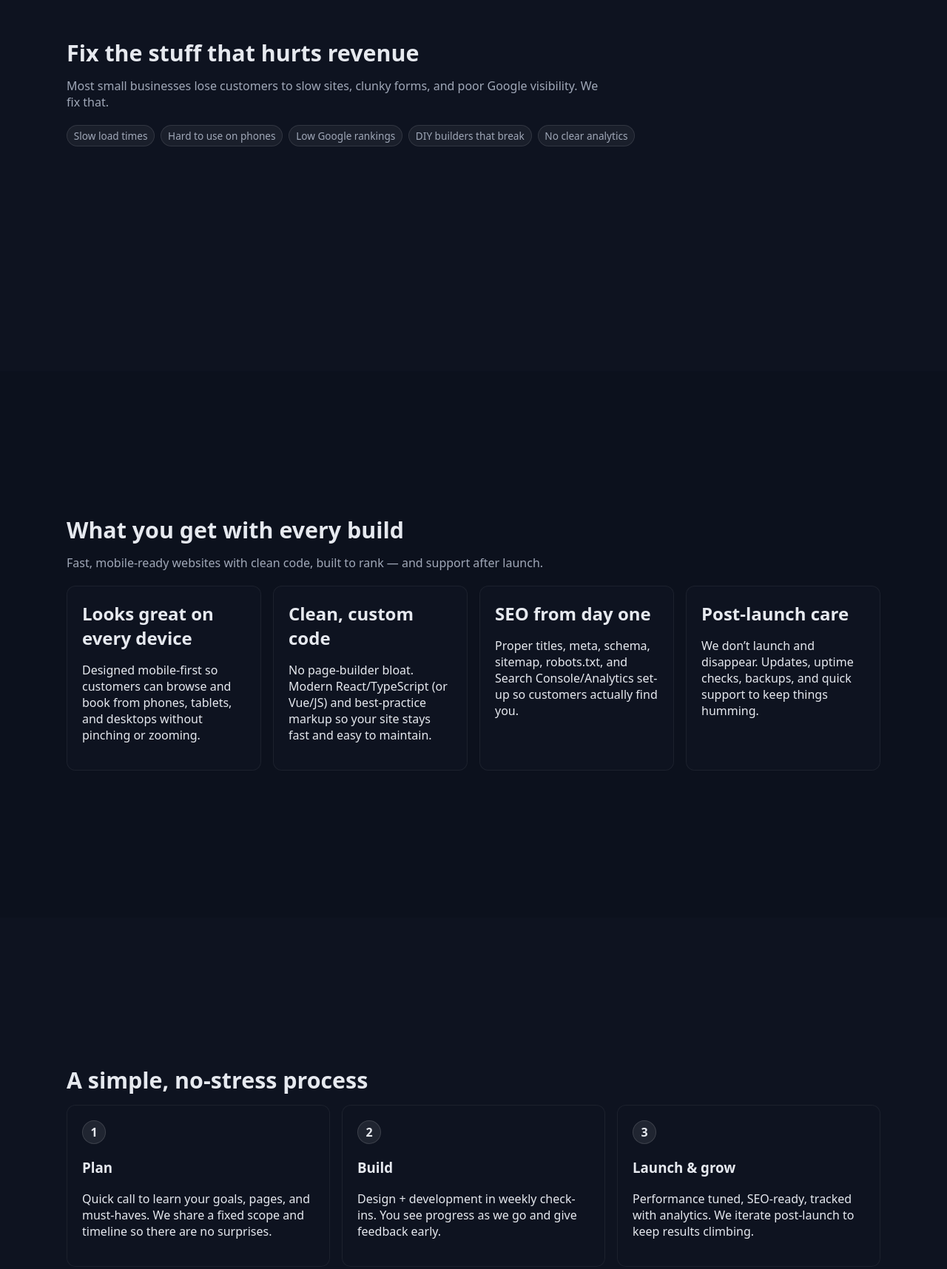
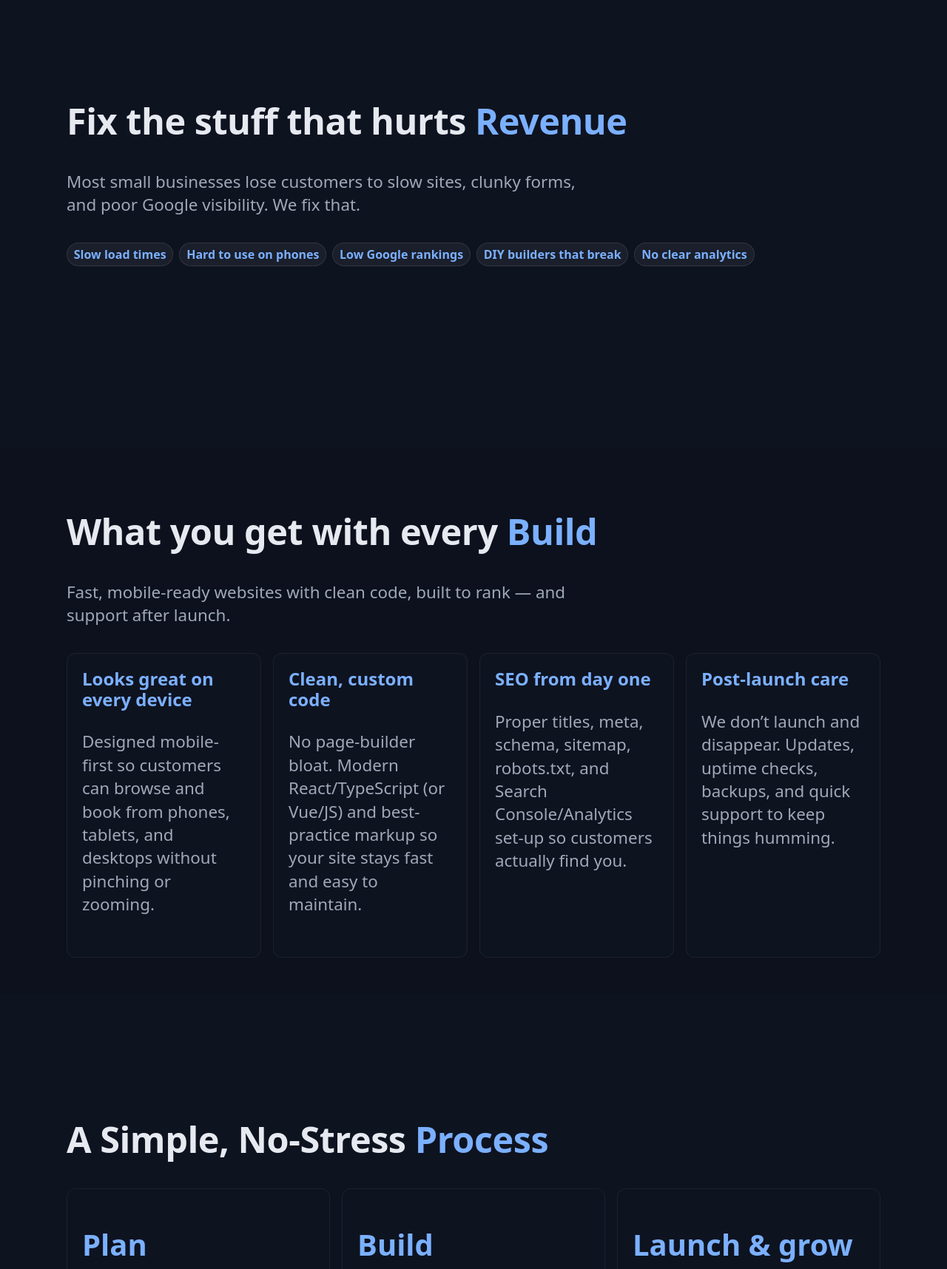
Before and after one commit to Severns-Michael/frontline-Web---Software, a React (Vite) app: page / in a window 1280 px wide. Shown: the part 1084-2800 px from the top of the page at 74% size. Built offline with nearby package versions, Linux system fonts and the light colour scheme.

Commit message:
home page css

```diff
--- a/src/components/Header/Header.module.css
+++ b/src/components/Header/Header.module.css
@@ -12,6 +12,8 @@
   background: rgba(11,15,26,.86);
   box-shadow: 0 6px 20px rgba(0,0,0,.35);
 }
+
+
 .row{
   position: relative;
   display: flex;
@@ -24,7 +26,9 @@
   font-weight: 800;
   letter-spacing: .4px;
   text-decoration: none;
-  color: inherit;
+  color:--brand;
+  font-size: 1.25rem;
+  font-family: cursive, 'Trebuchet MS';
   white-space: nowrap;
 }
 
--- a/src/components/Header/Header.tsx
+++ b/src/components/Header/Header.tsx
@@ -31,10 +31,9 @@ export default function Header() {
 
   return (
     <header ref={headerRef} className={`${styles.header} ${scrolled ? styles.scrolled : ''}`} role="banner">
-      <a href="#main" className={styles.skip}>Skip to content</a>
       <div className="container">
         <div className={styles.row}>
-          <Link to="/" className={styles.logo} onClick={() => setOpen(false)}>
+          <Link to="/" className={styles.logo } onClick={() => setOpen(false)}>
             Frontline Web &amp; Software
           </Link>
 
--- a/src/pages/Home/Home.module.css
+++ b/src/pages/Home/Home.module.css
@@ -16,7 +16,14 @@
 @media (max-width: 900px) { .heroGrid { grid-template-columns: 1fr; } }
 
 .heroCopy h1 { margin: 0 0 .5rem; }
-.sub { color: var(--muted); max-width: 720px; margin: .75rem 0 1.25rem; }
+
+.sub { color: var(--muted); max-width: 720px; margin: 1.75rem 0 2.25rem;
+  font-size: clamp(1.4rem, 1rem + .4vw, 1.25rem);
+  line-height: 1.4;
+
+}
+.h1 { font-size:clamp(2.25rem,1.6rem + 1.8vw,3.25rem); line-height:1.05; text-wrap:balance; letter-spacing:-0.01em; }
+
 
 .badge {
   display: inline-block;
@@ -25,6 +32,7 @@
   border-radius: 999px;
   background: rgba(255,255,255,.06);
   border: 1px solid rgba(255,255,255,.12);
+  color: rgba(106,166,255,.6);
   margin-bottom: 1rem;
 }
 .ctaRow { display: inline-flex; gap: .9rem; align-items: center; flex-wrap: wrap; }
@@ -85,7 +93,10 @@
 .bandDark { background: #0c111d; }
 
 .h2 { font-size: clamp(1.4rem, 1.1rem + 1vw, 2rem); margin: 0 0 1rem; }
-.lead { color: var(--muted); max-width: 720px; margin: 0 0 1.25rem; }
+.lead { color: var(--muted); max-width: 720px; margin: 0 0 1.25rem;
+  font-size: clamp(1.2rem, 1rem + .2vw, 1.1rem);
+  line-height: 1.4;
+}
 
 /* Services / values */
 .values { padding: 2.5rem 0; }
@@ -123,13 +134,15 @@
 .miniProof{
   list-style:none; padding:0; margin:0 0 .75rem;
   display:flex; gap:.5rem; flex-wrap:wrap;
-  color:var(--muted);
+  color:var(--brand);
+
 }
 .miniProof li{
   padding:.25rem .55rem; border-radius:999px;
   background:rgba(255,255,255,.05);
   border:1px solid rgba(255,255,255,.10);
-  font-size:.85rem;
+  font-size:1.0rem;
+  font-weight:600;
 }
 
 /* price pill + popular ribbon (works with your existing .card/.popular) */
@@ -176,12 +189,6 @@
   display: grid;
   grid-template-columns: repeat(auto-fit, minmax(260px,1fr));
   gap: 1rem;
-}
-.thumb {
-  width: 100%; height: 140px; object-fit: cover;
-  border-radius: var(--radius);
-  border: 1px solid rgba(255,255,255,.08);
-  margin-bottom: .5rem;
 }
 
 /* Pricing */
@@ -240,25 +247,29 @@
 }
 .button:hover{ transform: translateY(-1px); text-decoration:none; }
 .secondaryCta{
-  padding:.85rem 1.1rem; border-radius:999px; border:1px solid var(--border-strong);
-  background: color-mix(in oklab, var(--surface), transparent 60%);
+  padding:.85rem 1.rem; border-radius:999px; border:1px solid var(--border-strong);
+  background: color-mix(in oklab, var(--surface), transparent 60%);margin-top: 5px;
 }
 
 .card{
   background: linear-gradient(180deg, rgba(255,255,255,.04), rgba(255,255,255,.02));
-  border:1px solid var(--border); border-radius:var(--radius); padding:1.25rem;
-  transition: transform .12s ease, box-shadow .12s ease, border-color .12s ease;
-  will-change: transform;
+  border:1px solid color-mix(in oklab,#fff,transparent 90%); border-radius:var(--radius);
+  padding:1.25rem; transition:transform .12s ease, box-shadow .12s ease, border-color .12s ease;
+  will-change: transform; isolation:isolate;
 }
-.card:hover{ transform: translateY(-2px); box-shadow: 0 10px 26px rgba(0,0,0,.18); border-color: var(--border-strong); }
-.card:active{ transform: translateY(0); box-shadow:none; }
-.cardHead h3{ margin:0 0 .35rem; font-size:var(--step-1); }
+.card:hover{ transform: translateY(-2px); box-shadow: 0 10px 26px rgba(0,0,0,.18);
+  border-color: color-mix(in oklab,#fff,transparent 80%); }
+.card:active{ transform:none; box-shadow:none; }
+.cardHead h3{ margin:0 0 .35rem; }
 
 .thumb{
-  width:100%; aspect-ratio: 16/10; object-fit:cover; border-radius:12px;
-  border:1px solid var(--border);
+  width:100%; aspect-ratio:16/10; object-fit:cover;
+  border-radius:12px; border:1px solid color-mix(in oklab,#fff,transparent 90%);
   box-shadow: 0 8px 20px rgba(0,0,0,.22);
+  transition: object-position .7s ease;
+  object-position: center top;
 }
+.card:hover .thumb{ object-position: center bottom; }
 
 .faq details{ border:1px solid var(--border); border-radius:12px; padding:.9rem 1rem; background: var(--surface); }
 .faq summary{ cursor:pointer; font-weight:700; list-style:none; }
--- a/src/pages/Home/Home.tsx
+++ b/src/pages/Home/Home.tsx
@@ -21,7 +21,8 @@ export default function Home() {
                   <div className={styles.badge}>Based in USA</div>
                 </div>
 
-                <h1>Custom-Coded Websites & Software for Small Businesses</h1>
+                <h1>Custom-Coded Websites & Software for </h1>
+                <h1 className={`accent`}> Small Businesses</h1>
                 <p className={styles.sub}>
                   Transform your business with custom websites and lightweight web apps.
                   Performance, accessibility, and SEO baked in — no page builders, no bloat.
@@ -58,8 +59,9 @@ export default function Home() {
         {/* PROBLEMS WE SOLVE */}
 <section id="problems" className={`${styles.bandSoft} vh snap anchor`} aria-labelledby="problems-title">
   <div className="container">
-    <h2 id="problems-title" className={styles.h2}>Fix the stuff that hurts revenue</h2>
-    <p className={styles.lead}>Most small businesses lose customers to slow sites, clunky forms, and poor Google visibility. We fix that.</p>
+    <h1 id="problems-title" className={`${styles.h1}`}>Fix the stuff that hurts<span className={`${styles.h1} accent`}> Revenue</span></h1>
+
+    <p className={styles.sub}>Most small businesses lose customers to slow sites, clunky forms, and poor Google visibility. We fix that.</p>
 
     <ul className={styles.miniProof} role="list">
       <li>Slow load times</li>
@@ -74,28 +76,28 @@ export default function Home() {
 {/* WHAT YOU GET */}
 <section id="capabilities" className={`${styles.bandDark}  vh snap anchor`} aria-labelledby="capabilities-title">
   <div className="container">
-    <h2 id="capabilities-title" className={styles.h2}>What you get with every build</h2>
-    <p className={styles.lead}>Fast, mobile-ready websites with clean code, built to rank — and support after launch.</p>
+    <h2 id="capabilities-title" className={styles.h1}>What you get with every <span className={`${styles.h1} accent`} >Build</span></h2>
+    <p className={styles.sub}>Fast, mobile-ready websites with clean code, built to rank — and support after launch.</p>
 
     <div className={styles.tileGrid}>
       <article className="card">
-        <div className={styles.cardHead}><h3>Looks great on every device</h3></div>
-        <p>Designed mobile-first so customers can browse and book from phones, tablets, and desktops without pinching or zooming.</p>
+        <div className={`${styles.cardHead} accent`}><h3>Looks great on every device</h3></div>
+        <p className={styles.sub}>Designed mobile-first so customers can browse and book from phones, tablets, and desktops without pinching or zooming.</p>
       </article>
 
       <article className="card">
-        <div className={styles.cardHead}><h3>Clean, custom code</h3></div>
-        <p>No page-builder bloat. Modern React/TypeScript (or Vue/JS) and best-practice markup so your site stays fast and easy to maintain.</p>
+        <div className={`${styles.cardHead} accent`}><h3>Clean, custom code</h3></div>
+        <p className={styles.sub}>No page-builder bloat. Modern React/TypeScript (or Vue/JS) and best-practice markup so your site stays fast and easy to maintain.</p>
       </article>
 
       <article className="card">
-        <div className={styles.cardHead}><h3>SEO from day one</h3></div>
-        <p>Proper titles, meta, schema, sitemap, robots.txt, and Search Console/Analytics set-up so customers actually find you.</p>
+        <div className={`${styles.cardHead} accent`}><h3>SEO from day one</h3></div>
+        <p className={styles.sub}>Proper titles, meta, schema, sitemap, robots.txt, and Search Console/Analytics set-up so customers actually find you.</p>
       </article>
 
       <article className="card">
-        <div className={styles.cardHead}><h3>Post-launch care</h3></div>
-        <p>We don’t launch and disappear. Updates, uptime checks, backups, and quick support to keep things humming.</p>
+        <div className={`${styles.cardHead} accent`}><h3>Post-launch care</h3></div>
+        <p className={styles.sub}>We don’t launch and disappear. Updates, uptime checks, backups, and quick support to keep things humming.</p>
       </article>
     </div>
   </div>
@@ -104,22 +106,19 @@ export default function Home() {
 {/* PROCESS */}
 <section id="process" className={`${styles.bandSoft}  vh snap anchor`} aria-labelledby="process-title">
   <div className="container">
-    <h2 id="process-title" className={styles.h2}>A simple, no-stress process</h2>
+    <h2 id="process-title" className={styles.h1}>A Simple, No-Stress <span className={`${styles.h1} accent`}>Process</span></h2>
     <div className={styles.processGrid}>
       <article className="card">
-        <div className={styles.step}>1</div>
-        <h3>Plan</h3>
-        <p>Quick call to learn your goals, pages, and must-haves. We share a fixed scope and timeline so there are no surprises.</p>
+        <h2 className="accent">Plan</h2>
+        <p className={styles.lead}>Quick call to learn your goals, pages, and must-haves. We share a fixed scope and timeline so there are no surprises.</p>
       </article>
       <article className="card">
-        <div className={styles.step}>2</div>
-        <h3>Build</h3>
-        <p>Design + development in weekly check-ins. You see progress as we go and give feedback early.</p>
+        <h2 className="accent">Build</h2>
+        <p className={styles.lead}>Design + development in weekly check-ins. You see progress as we go and give feedback early.</p>
       </article>
       <article className="card">
-        <div className={styles.step}>3</div>
-        <h3>Launch & grow</h3>
-        <p>Performance tuned, SEO-ready, tracked with analytics. We iterate post-launch to keep results climbing.</p>
+        <h2 className="accent">Launch & grow</h2>
+        <p className={styles.lead}>Performance tuned, SEO-ready, tracked with analytics. We iterate post-launch to keep results climbing.</p>
       </article>
     </div>
     <div className={styles.sectionFoot}>
@@ -131,28 +130,28 @@ export default function Home() {
 {/* PORTFOLIO */}
 <section id="work" className={`${styles.bandDark} vh snap anchor`} aria-labelledby="work-title">
   <div className="container">
-    <h2 id="work-title" className={styles.h2}>Recent work</h2>
-    <p className={styles.lead}>A few projects showing speed, clarity, and conversions.</p>
+    <h2 id="work-title" className={styles.h1}>Recent <span className={`${styles.h1} accent`}>Work</span></h2>
+    <p className={styles.sub}>A few projects showing speed, clarity, and conversions.</p>
 
     <div className={styles.portfolioGrid}>
       <article className="card">
         <img src="/assets/portfolio/site-a.webp" alt="Project A homepage screenshot" className={styles.thumb}/>
-        <h3>Local Barber — bookings that convert</h3>
-        <p>Mobile booking + fast load times. Increased appointment requests ~40% after launch.</p>
+        <h3 className={`${styles.h3} accent`}>Local Barber — bookings that convert</h3>
+        <p className={`${styles.lead} `}>Mobile booking + fast load times. Increased appointment requests ~40% after launch.</p>
         <Link to="/portfolio/barber" className={styles.secondaryCta}>See case study</Link>
       </article>
 
       <article className="card">
         <img src="/assets/portfolio/site-b.webp" alt="Project B homepage screenshot" className={styles.thumb}/>
-        <h3>Café — online menu & orders</h3>
-        <p>Clear menu UX and simple checkout. Reduced abandoned orders and boosted repeat visits.</p>
+        <h3 className={`${styles.h3} accent`}>Café — online menu & orders</h3>
+        <p className={`${styles.lead} `}>Clear menu UX and simple checkout. Reduced abandoned orders and boosted repeat visits.</p>
         <Link to="/portfolio/cafe" className={styles.secondaryCta}>See case study</Link>
       </article>
 
       <article className="card">
         <img src="/assets/portfolio/site-c.webp" alt="Project C homepage screenshot" className={styles.thumb}/>
-        <h3>Contractor — lead generation</h3>
-        <p>SEO landing pages for each service + neighborhood. More qualified calls, fewer tire-kickers.</p>
+        <h3 className={`${styles.h3} accent`}>Contractor — lead generation</h3>
+        <p className={`${styles.lead} `}>SEO landing pages for each service + neighborhood. More qualified calls, fewer tire-kickers.</p>
         <Link to="/portfolio/contractor" className={styles.secondaryCta}>See case study</Link>
       </article>
     </div>
--- a/src/styles/global.css
+++ b/src/styles/global.css
@@ -12,6 +12,7 @@
   --accent:#ffd166;
   --radius:12px;
 
+
   /* type */
   --step-3: clamp(40px, 5vw, 64px);
   --step-2: clamp(28px, 3.2vw, 40px);
@@ -20,8 +21,12 @@
 
   --header-h: 64px;
 }
-h1{font-size:var(--step-3); line-height:1.05; text-wrap:balance;}
-.h2, h2{font-size:var(--step-2); line-height:1.12; text-wrap:balance;}
+.accent { color: var(--brand); }
+h1{ font-size:var(--step-3); line-height:1.05; text-wrap:balance; letter-spacing:-0.01em; }
+h2{ font-size:var(--step-2); line-height:1.12; text-wrap:balance; }
+h3{ font-size:var(--step-1); line-height:1.15; }
+.lead{ font-size:clamp(16px, 1.1rem, 18px); }
+.container{ width:min(1100px, 100% - 2.5rem); margin-inline:auto; }
 
 /* Base */
 * { box-sizing: border-box; }
```
